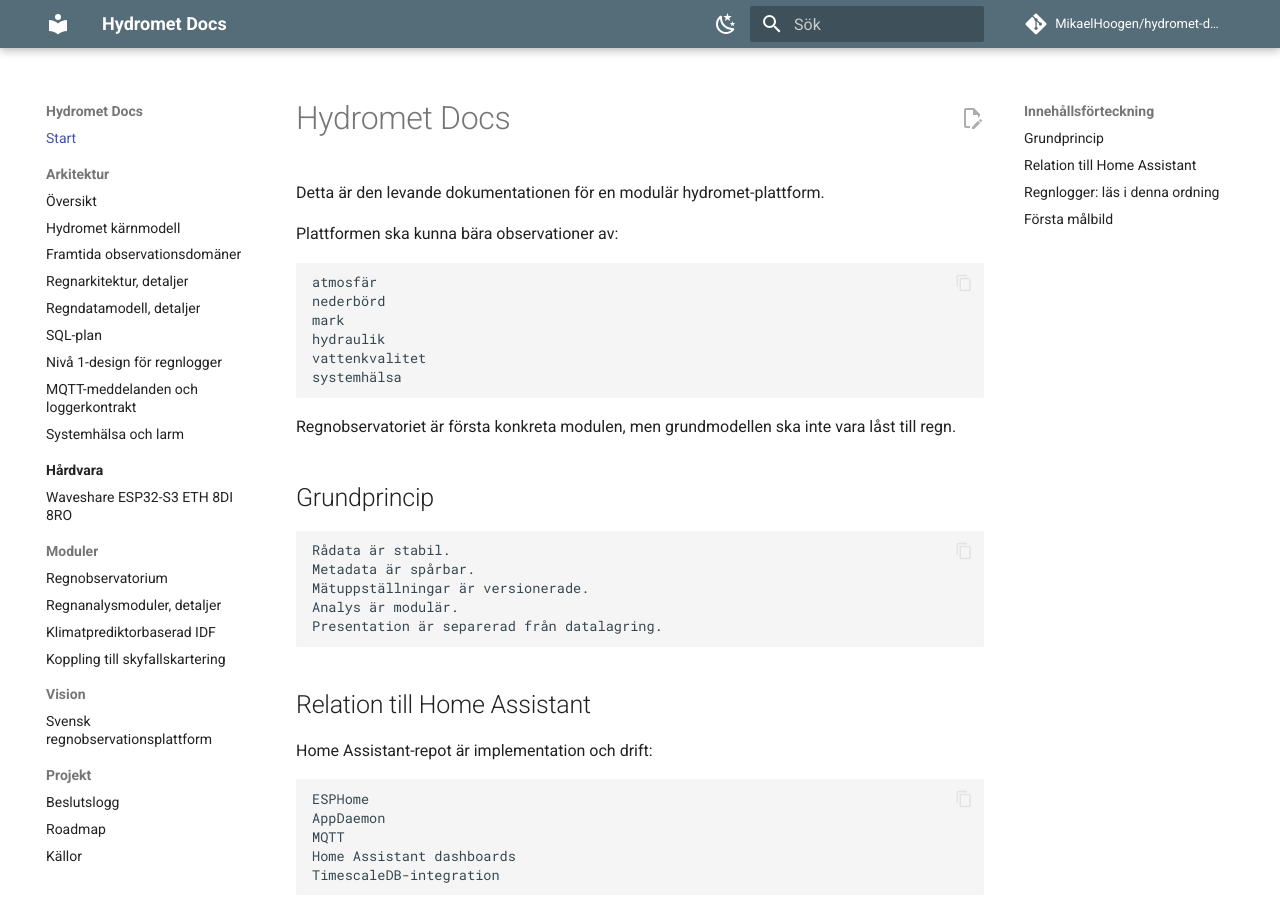
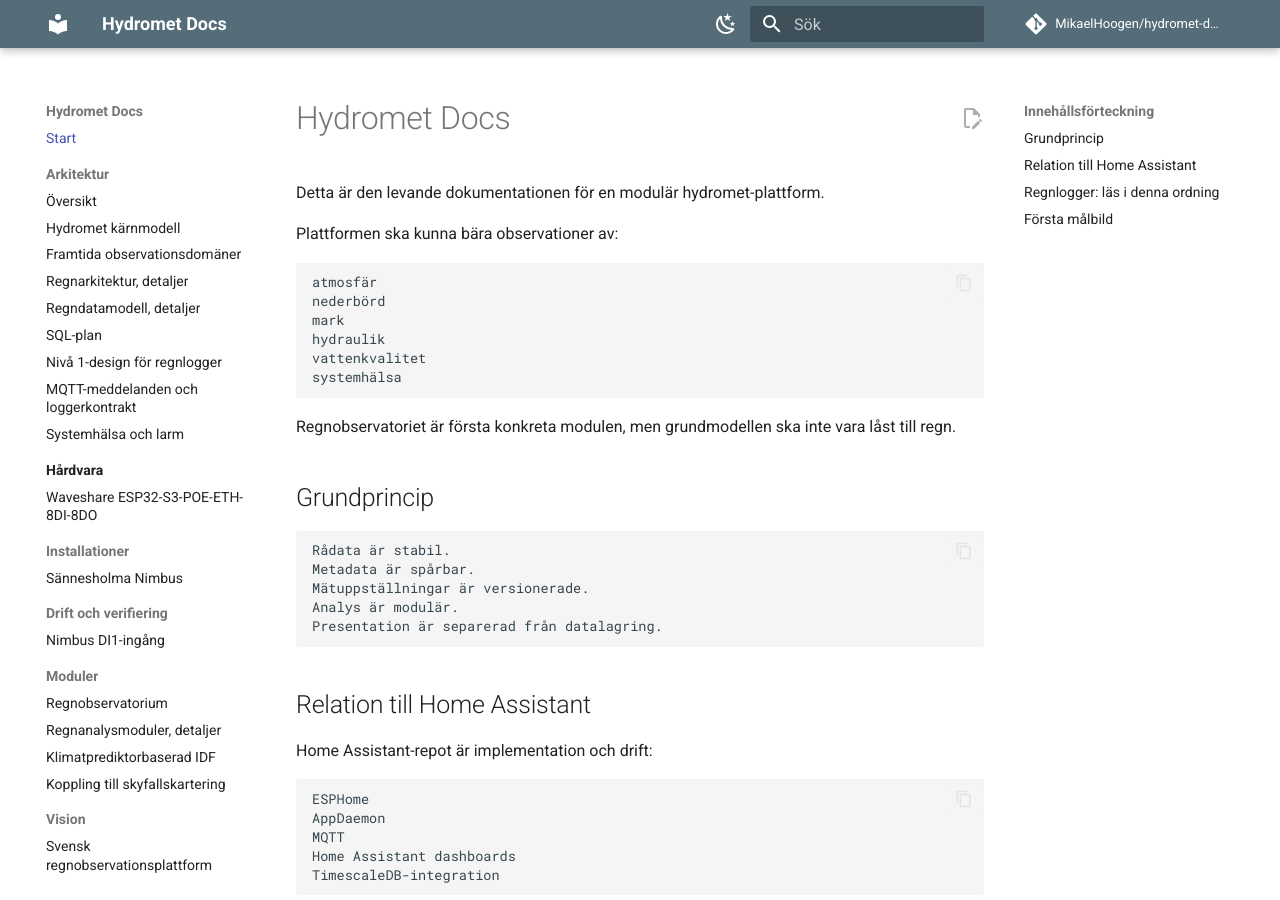
Before and after one commit to MikaelHoogen/hydromet-docs, an MkDocs documentation site: the page built from docs/index.md, in a window 1280 px wide and 900 px high. Built offline with MkDocs 1.6.1 and Material for MkDocs 9.7.7, drawn with Linux system fonts in a browser that asks for light colours; comment, search, counter and statistics services are not loaded.

Commit message:
docs: add Nimbus hardware, installation and runbook navigation

```diff
--- a/mkdocs.yml
+++ b/mkdocs.yml
@@ -74,7 +74,11 @@ nav:
       - Systemhälsa och larm: architecture/system-health.md
   - Hårdvara:
       - Förteckning: hardware/index.md
-      - Waveshare ESP32-S3 ETH 8DI 8RO: hardware/waveshare-esp32-s3-eth-8di-8ro.md
+      - Waveshare ESP32-S3-POE-ETH-8DI-8DO: hardware/waveshare-esp32-s3-poe-eth-8di-8do.md
+  - Installationer:
+      - Sännesholma Nimbus: installations/sannesholma-nimbus.md
+  - Drift och verifiering:
+      - Nimbus DI1-ingång: runbooks/nimbus-di1-verification.md
   - Moduler:
       - Regnobservatorium: modules/rain-observatory.md
       - Regnanalysmoduler, detaljer: modules/rain-analysis-modules.md
```
